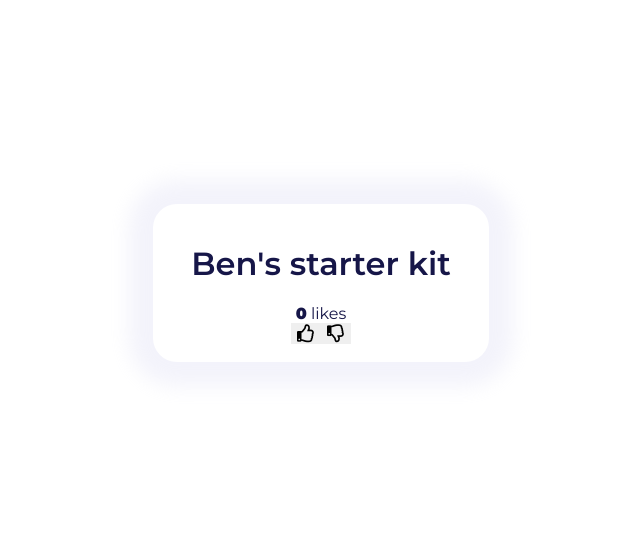
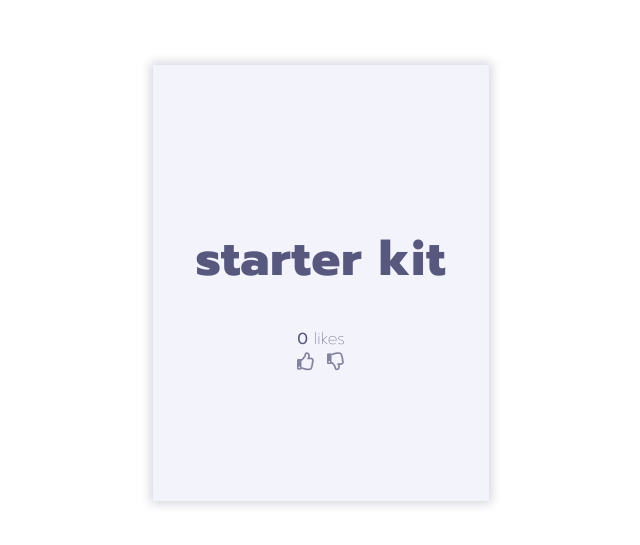
Before and after one commit to backuardo/lil-frontend-starter, a React app: page / in a window 1280 px wide. Shown: the part 125-670 px from the top of the page, without its empty margins (319-959 px from the left). Built offline with nearby package versions, Linux system fonts and the light colour scheme.

Commit message:
rename folders + some styles

```diff
--- a/src/components/SampleCard.js
+++ /dev/null
@@ -1,16 +0,0 @@
-import React from 'react';
-
-import Controls from '../containers/Controls';
-import Counter from '../containers/Counter';
-
-function SampleCard() {
-  return (
-    <div className="sample-card">
-      <h1>Ben&#39;s starter kit</h1>
-      <Counter />
-      <Controls />
-    </div>
-  );
-}
-
-export default SampleCard;
--- a/src/index.html
+++ b/src/index.html
@@ -4,15 +4,15 @@
     <title>starter kit</title>
     <meta name="viewport" content="width=device-width, initial-scale=1.0">
     <link
-      href="https://fonts.googleapis.com/css?family=Montserrat:300,400,600,900&display=swap"
+      href="https://fonts.googleapis.com/css?family=Prompt:100,200,300,400,500,800&display=swap"
       rel="stylesheet"
     />
     <link
-    rel="stylesheet"
-    href="https://use.fontawesome.com/releases/v5.8.1/css/all.css"
-    integrity="sha384-50oBUHEmvpQ+1lW4y57PTFmhCaXp0ML5d60M1M7uH2+nqUivzIebhndOJK28anvf"
-    crossorigin="anonymous"
-  />
+      rel="stylesheet"
+      href="https://use.fontawesome.com/releases/v5.8.1/css/all.css"
+      integrity="sha384-50oBUHEmvpQ+1lW4y57PTFmhCaXp0ML5d60M1M7uH2+nqUivzIebhndOJK28anvf"
+      crossorigin="anonymous"
+    />
   </head>
   <body>
     <div id="main">Loading</div>
--- a/src/index.js
+++ b/src/index.js
@@ -5,7 +5,7 @@ import { createStore, applyMiddleware, compose } from 'redux';
 
 import reducers from './state/reducers';
 
-import App from './components/App';
+import App from './unconnected-components/App';
 
 const store = createStore(reducers, {}, compose(
   applyMiddleware(),
--- a/src/style.scss
+++ b/src/style.scss
@@ -1,11 +1,12 @@
-$black: rgba(22, 22, 72, 1);
-$white: rgba(255, 255, 255, 1);
-$white-shadow: rgba(240, 240, 250, 0.8);
+$dark: rgba(22, 22, 72, 1);
+$dark-shadow: rgba(22, 22, 72, 0.2);
+$light: rgba(255, 255, 255, 1);
+$light-shadow: rgba(240, 240, 250, 0.8);
 
 body, html {
-  background-color: $white;
-  color: $black;
-  font-family: 'Montserrat', sans-serif;
+  background-color: $light;
+  color: $dark;
+  font-family: 'Prompt', sans-serif;
 }
 
 #app {
@@ -16,25 +17,42 @@ body, html {
   justify-content: center;
 }
 
-.sample-card {
+#home-container {
   align-items: center;
-  border-radius: 24px;
-  box-shadow: 0px 0px 20px 24px $white-shadow;
+  background-color: $light-shadow;
+  box-shadow: 0px 0px 10px 2px $dark-shadow;
   display: flex;
+  font-weight: 100;
+  color: rgba($dark, 0.7);
   flex-direction: column;
   justify-content: center;
   padding: 18px;
-  min-width: 300px;
+  width: 300px;
+  height: 400px;
+  min-height: 300px;
 
   h1 {
+    color: rbga($dark, 0.9);
     font-weight: 600;
+    font-size: 48px;
+    letter-spacing: 1px;
+  }
+
+  b{
+    font-weight: 400;
   }
 
   button {
+    background-color: inherit;
     border: none;
 
     i {
       font-size: 18px;
+      color: rgba($dark, 0.5);
+
+      &:hover {
+        color: rgba($dark, 0.7);
+      }
     }
 
     &:hover {
--- a/src/components/App.js
+++ b/src/unconnected-components/App.js
@@ -2,7 +2,7 @@ import React from 'react';
 import { BrowserRouter, Route, Switch } from 'react-router-dom';
 
 import NotFound from './NotFound';
-import SampleCard from './SampleCard';
+import Home from './Home';
 
 import '../style.scss';
 
@@ -11,7 +11,7 @@ function App() {
     <BrowserRouter>
       <div id="app">
         <Switch>
-          <Route exact path="/" component={SampleCard} />
+          <Route exact path="/" component={Home} />
           <Route path="/:path" component={NotFound} />
         </Switch>
       </div>
--- /dev/null
+++ b/src/unconnected-components/Home.js
@@ -0,0 +1,16 @@
+import React from 'react';
+
+import Controls from '../connected-components/Controls';
+import Counter from '../connected-components/Counter';
+
+function Home() {
+  return (
+    <div id="home-container">
+      <h1>starter kit</h1>
+      <Counter />
+      <Controls />
+    </div>
+  );
+}
+
+export default Home;
```
Also changed, not shown: src/200.html (+6 -6 lines), src/state/middlewares/logger.js (added, +15 -0 lines), src/connected-components/Controls.js (renamed from src/containers/Controls.js), src/connected-components/Counter.js (renamed from src/containers/Counter.js), src/unconnected-components/NotFound.js (renamed from src/components/NotFound.js).
